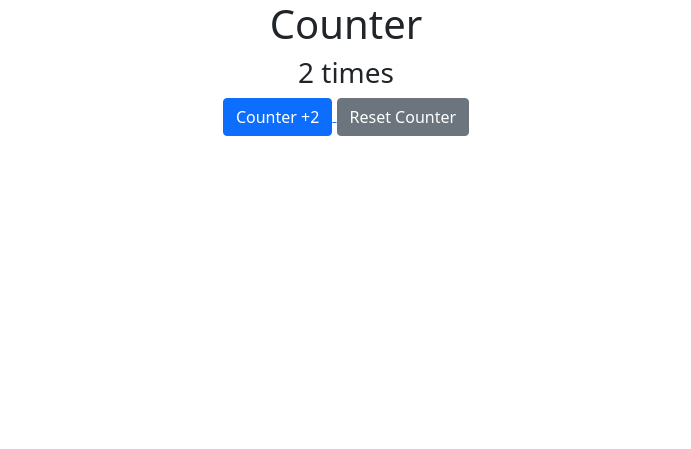
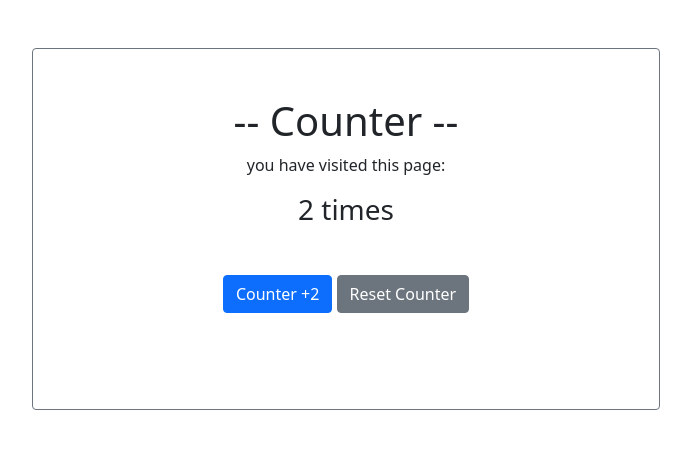
Before and after one commit to Christopher-Teague/Counter, a Flask app: page / in a window 1280 px wide. Shown: the top 449 px of the page, without its empty margins (294-985 px from the left). Run offline with Flask 2, Linux system fonts and the light colour scheme; the visitor is signed in with stand-in values (Sample User, id 1).

Commit message:
tinkering

```diff
--- a/server.py
+++ b/server.py
@@ -4,11 +4,13 @@ app.secret_key = 'BoomBaby'
 
 @app.route('/')
 def visit():
-    session['visits'] += int(1)
     if 'visits' in session:
         print('key exists!')
+        session['visits'] += int(1)
     else:
         print("key 'visits' does NOT exist")
+        session['visits'] = int(1)
+
     return render_template('index.html')
 
 
--- a/templates/index.html
+++ b/templates/index.html
@@ -8,16 +8,15 @@
     <title>Counter</title>
 </head>
 <body>
-    <div class="container-fluid ">
-        <div class="text-center">
-            <h1>Counter</h1>
+    <div class="container-fluid d-flex ">
+        <div class="mt-5 p-5 w-50 mx-auto rounded border border-secondary text-center">
+            <h1>-- Counter --</h1>
+            <p>you have visited this page:</p>
             <h3>{{session['visits']}} times</h3>
-            <div>
-                <a href="/counter">
-                <button class="btn btn-primary btn-md">Counter +2</button>
+            <div class="m-5">
+                <a href="/counter"class="btn btn-primary btn-md">Counter +2
                 </a>
-                <a href="/destroy_session">
-                <button class="btn btn-secondary btn-md">Reset Counter</button>
+                <a href="/destroy_session"class="btn btn-secondary btn-md">Reset Counter
                 </a>
             </div>
         </div>
```
